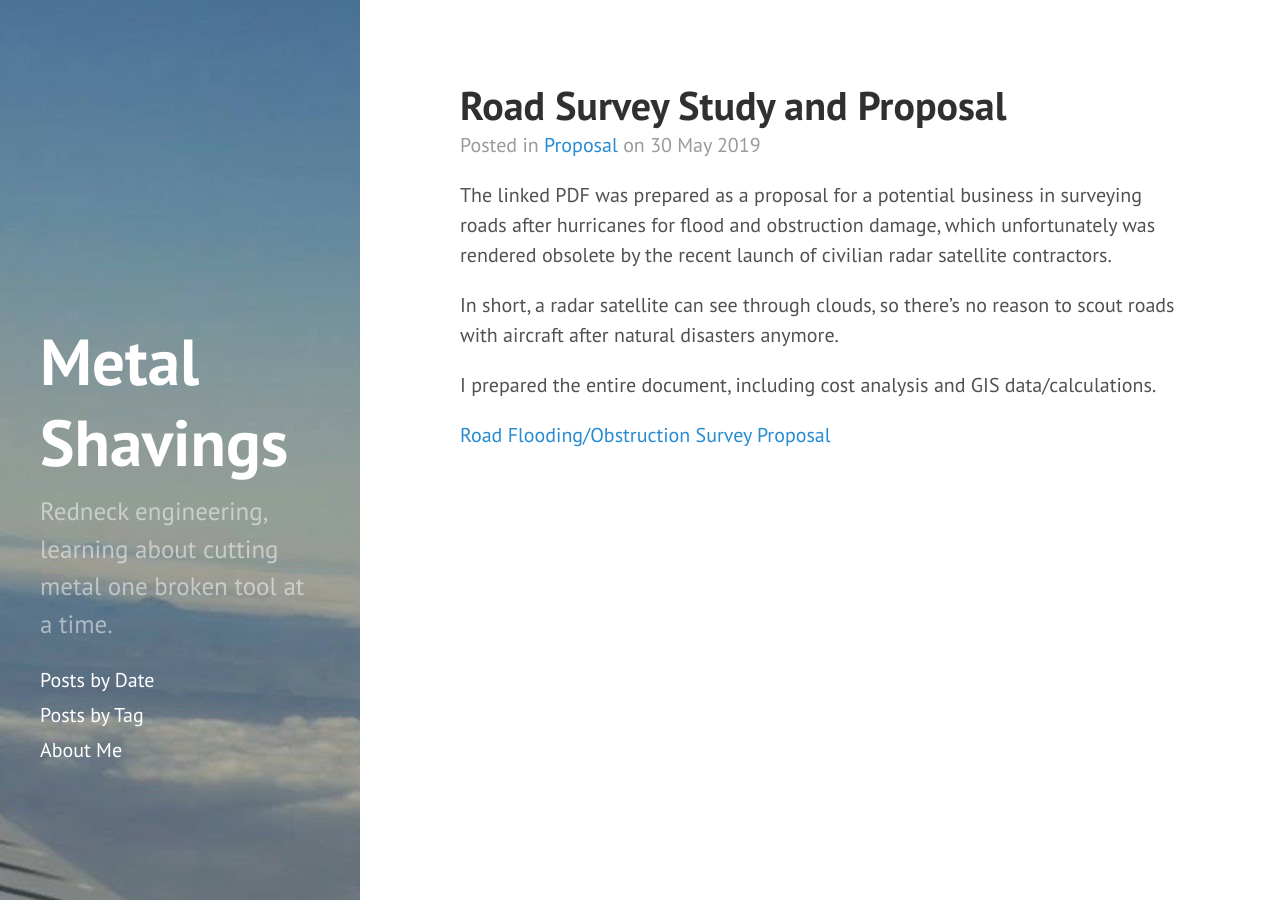
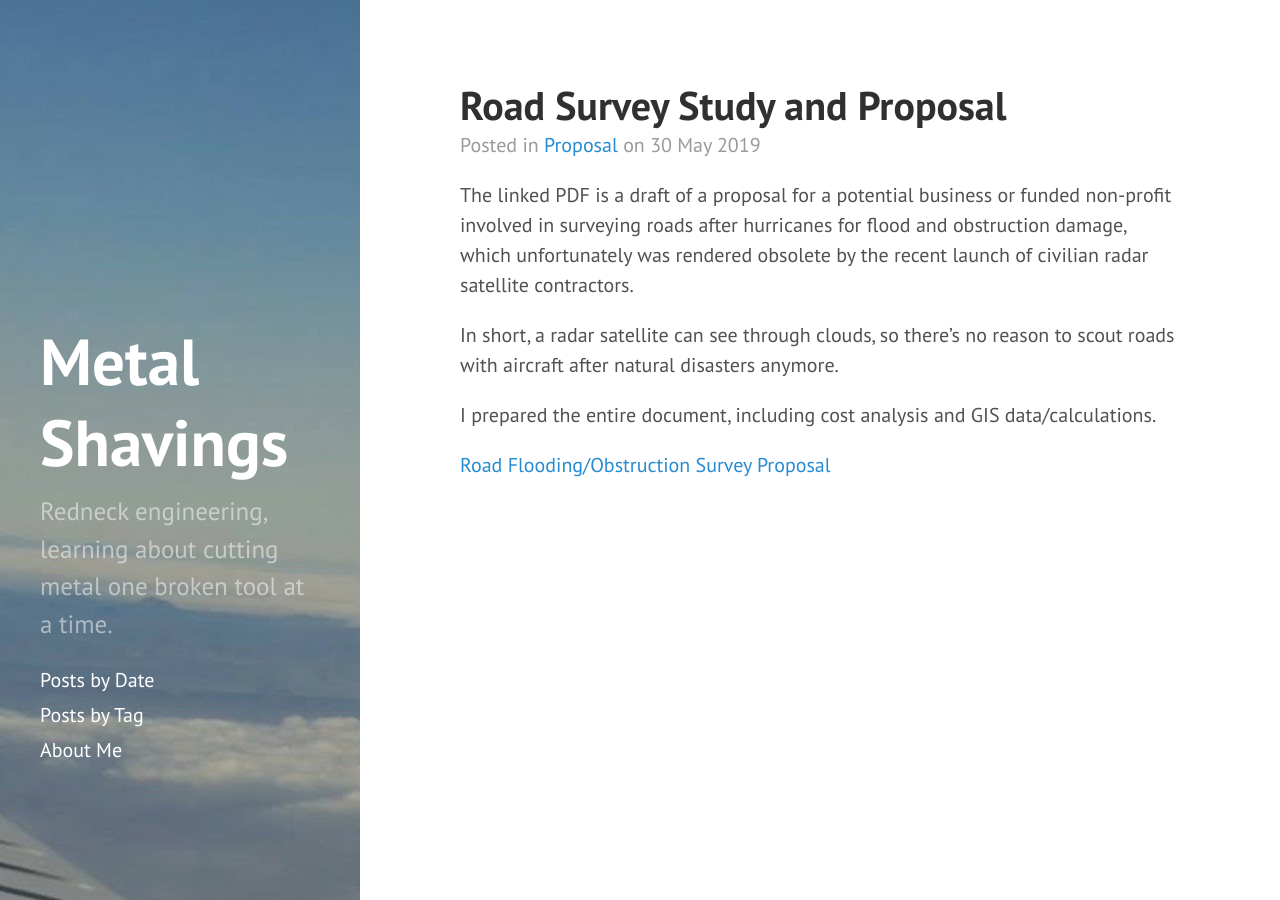
Before and after one commit to metalshavings/metalshavings, a Jekyll site: the page built from _posts/2019-05-30-Road-Survey-Proposal.md, in a window 1280 px wide. Built offline with Jekyll 4.4.1, drawn with Linux system fonts in a browser that asks for light colours.

Commit message:
Update 2019-05-30-Road-Survey-Proposal.md

```diff
--- a/_posts/2019-05-30-Road-Survey-Proposal.md
+++ b/_posts/2019-05-30-Road-Survey-Proposal.md
@@ -4,7 +4,7 @@ title: Road Survey Study and Proposal
 tags: Proposal
 ---
 
-The linked PDF was prepared as a proposal for a potential business in surveying roads after hurricanes for flood and obstruction damage, which unfortunately was rendered obsolete by the recent launch of civilian radar satellite contractors.
+The linked PDF is a draft of a proposal for a potential business or funded non-profit involved in surveying roads after hurricanes for flood and obstruction damage, which unfortunately was rendered obsolete by the recent launch of civilian radar satellite contractors.
 
 In short, a radar satellite can see through clouds, so there's no reason to scout roads with aircraft after natural disasters anymore.
 
```
